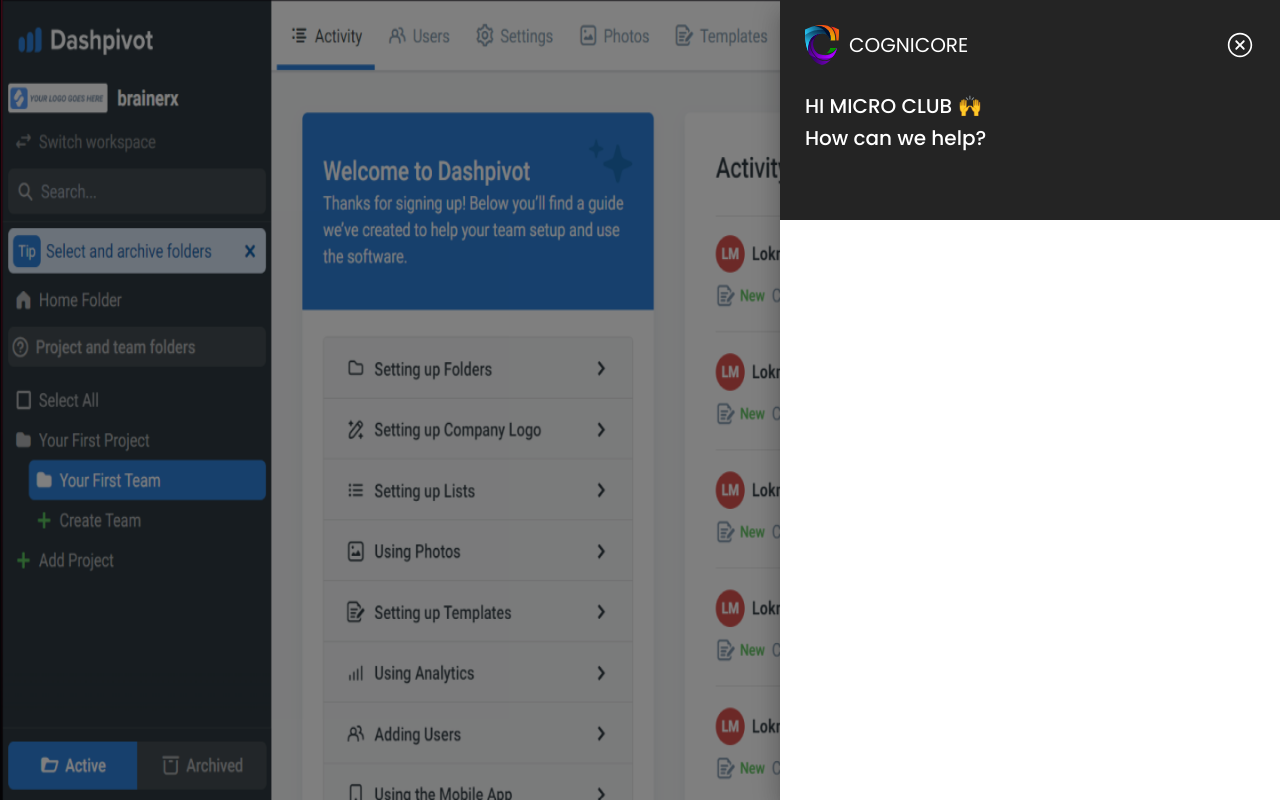
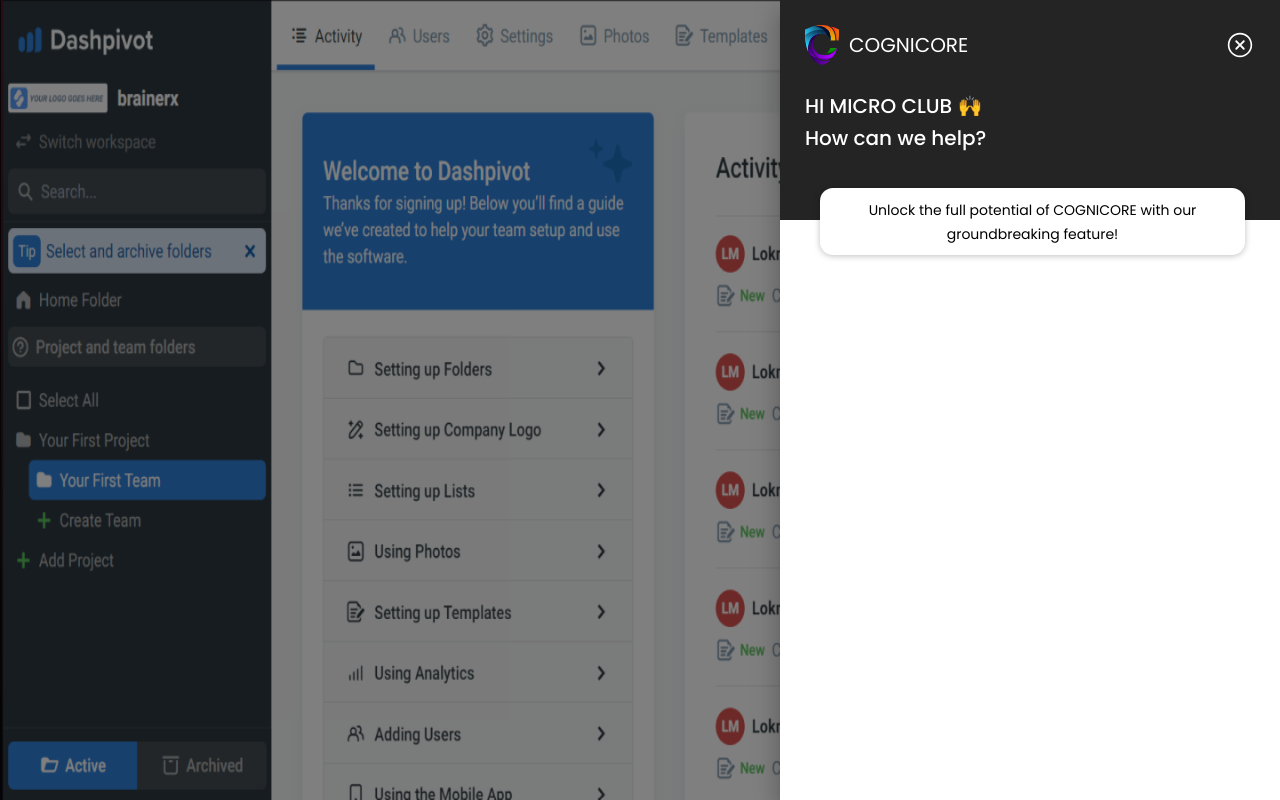
Before and after one commit to Push-force-MICROHACK/Website, a React (Vite) app: page /plugin in a window 1280 px wide. Both pictures are taken after a click on the button 1230 px from the left and 750 px from the top of the page. Built offline with nearby package versions, Linux system fonts and the light colour scheme; the HTML template or start-up script is replaced by a standard one.

Commit message:
avancement 30%

```diff
--- a/src/Pages/AIChat/AIChat.css
+++ b/src/Pages/AIChat/AIChat.css
@@ -23,6 +23,7 @@
 }
 
 .AI-menu .AI-header {
+  position: relative;
   width: 100%;
   height: 220px;
   display: flex;
@@ -71,3 +72,21 @@
   font-size: 20px;
   line-height: 32px;
 }
+
+.AI-menu .AI-header .phrase {
+  position: absolute;
+  right: 7%;
+  bottom: -35px;
+  background-color: white;
+  border-radius: 13px;
+  padding: 10px;
+  text-align: center;
+  width: 85%;
+  height: 67px;
+  box-shadow: 0px 1px 6.2px rgba(0, 0, 0, 0.25);
+  font-style: normal;
+  font-weight: 400;
+  font-size: 14px;
+  line-height: 24px;
+  color: #000000;
+}
--- a/src/Pages/AIChat/AIChat.jsx
+++ b/src/Pages/AIChat/AIChat.jsx
@@ -37,6 +37,10 @@
         <h2>
           HI MICRO CLUB 🙌 <br /> How can we help?
         </h2>
+        <span className="phrase">
+          Unlock the full potential of COGNICORE with our groundbreaking
+          feature!
+        </span>
       </div>
     </Box>
   );
```
